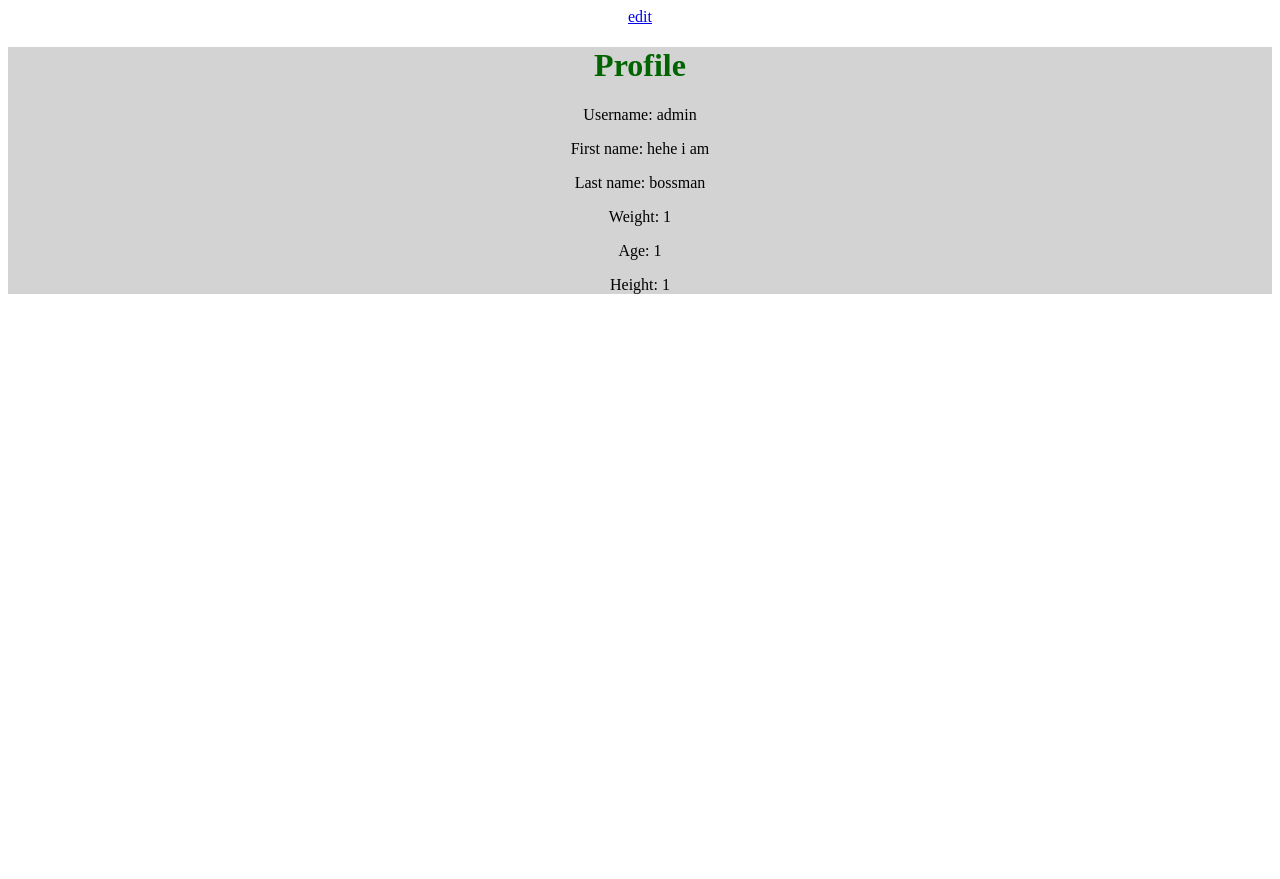
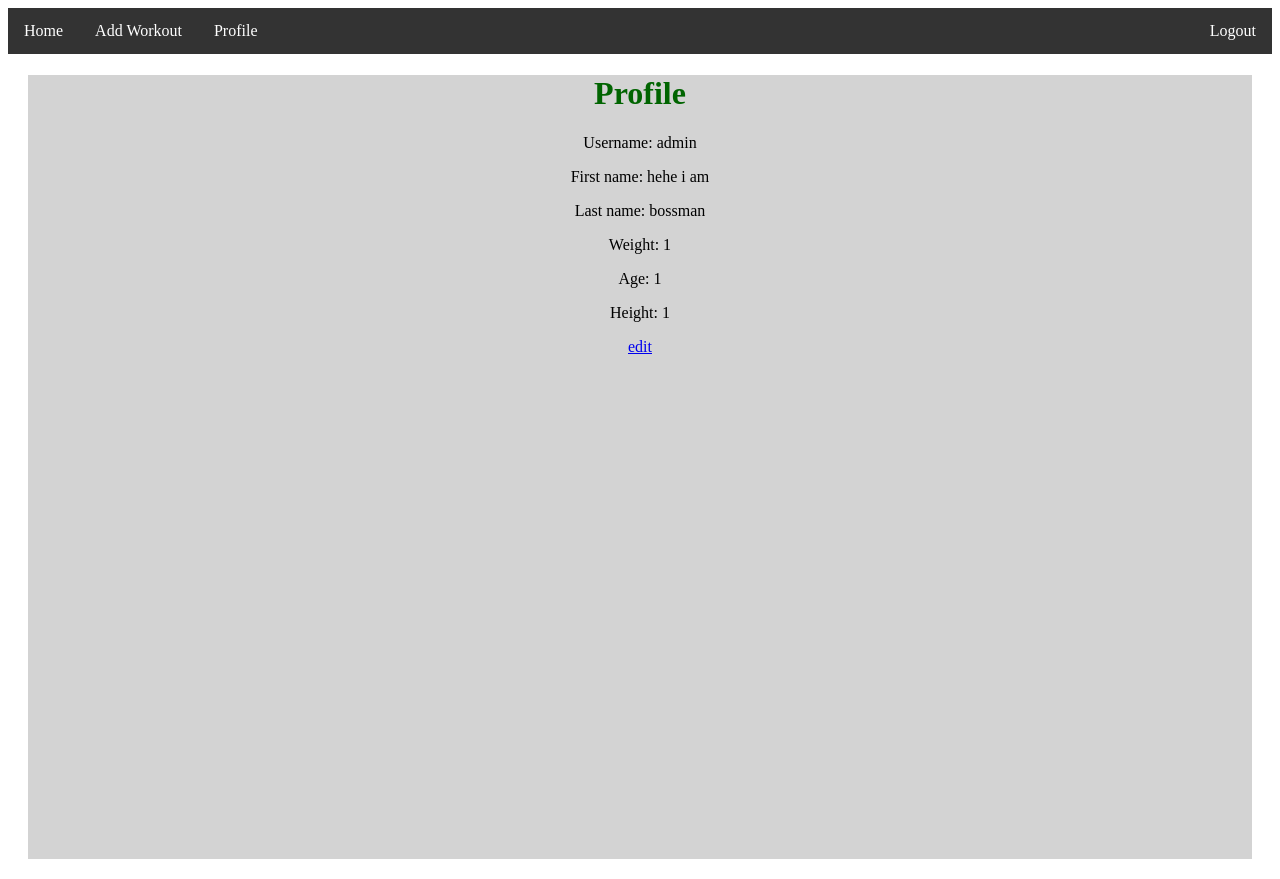
Before and after one commit to EdleeDucay/FitnessApp, a Django app: page /profile/ in a window 1280 px wide. Before the commit the page ends 294 px from the top, so only its background shows below. Run offline with Django 3.2, Linux system fonts and the light colour scheme; a user stored in the database is signed in; data comes from the database, SQL or seed files in the repository.

Commit message:
made nav bar

```diff
--- /dev/null
+++ b/fitness_app/templates/navbar.html
@@ -0,0 +1,41 @@
+<html>
+<head>
+    <!-- Navbar css styling adapted from https://www.w3schools.com/css/css_navbar_horizontal.asp -->
+<style>
+
+    ul {
+        list-style-type: none;
+        margin: 0;
+        padding: 0;
+        overflow: hidden;
+        background-color: #333;
+    }
+
+    li {
+        float: left;
+    }
+
+    li a {
+        display: block;
+        color: white;
+        text-align: center;
+        padding: 14px 16px;
+        text-decoration: none;
+    }
+</style>
+</head>
+<body>
+    <ul>
+        <!-- TODO LINK TO ACTUAL PAGES -->
+        <li><a href="profile">Home</a></li>
+        <li><a href="profile">Add Workout</a></li>
+        <li><a href="profile">Profile</a></li>
+        <li style="float:right"><a class="active" href="profile">Logout</a></li>
+        <!-- <li><a href="news.asp">News</a></li>
+        <li><a href="contact.asp">Contact</a></li>
+        <li><a href="about.asp">About</a></li> -->
+    </ul>
+
+</body>
+
+</html>
--- a/fitness_app/templates/profile.html
+++ b/fitness_app/templates/profile.html
@@ -1,28 +1,30 @@
 <html>
 <head>
 <style>
-body {
-    text-align: center;
-    height: 100%;
-  }
 
 h1 {
     color: darkgreen;
+    text-align: center;
+
 }
 h2 {
     font-size: smaller;
+    text-align: center;
+
 }
 
 .container {
     background-color: lightgrey;
-
+    margin: 20px;
+    height: 100%;
+    text-align: center;
 }
 </style>
 
 </head>
 
 <body>
-    <a href="{% url 'edit_profile' %}">edit</a>
+    {% include 'navbar.html' %}
     <div class="container">
         <h1>Profile </h1>
         {% if display_message %}
@@ -34,7 +36,7 @@ h2 {
         <p>Weight: {{weight}}</p>
         <p>Age: {{age}}</p>
         <p>Height: {{height}}</p>
-
+        <a href="{% url 'edit_profile' %}">edit</a>
 
 
     </div>
```
